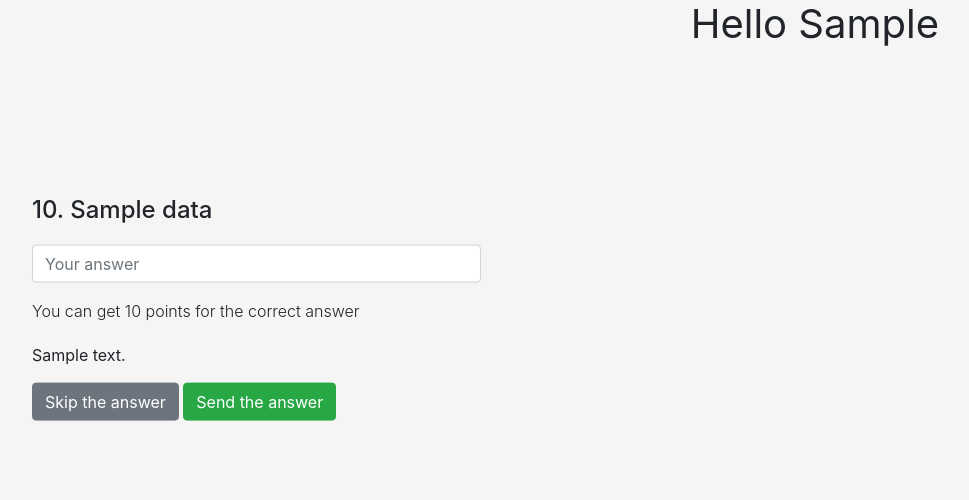
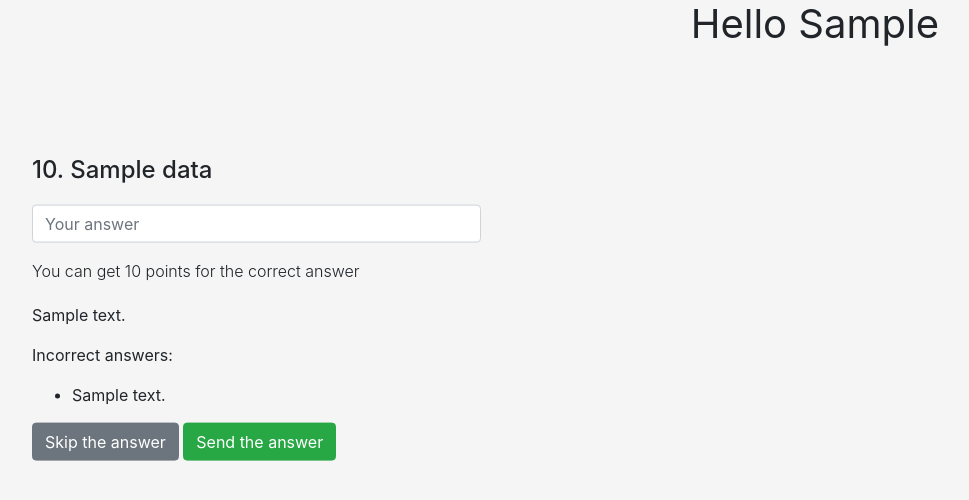
Before and after one commit to Code-Institute-Submissions/guessing-game-1, a Flask app: template templates/questions.html in a window 1280 px wide. Shown: the top 500 px of the page, without its empty margins (256-1225 px from the left). Run offline with Flask 2, Linux system fonts and the light colour scheme; the template is opened without the code that fills it: most values are stand-ins (such as "Sample title", 1, 10 or a date in 2020); some libraries are stand-ins or nearby versions.

Commit message:
Append list of wrong questions. Each question starts from empty list

```diff
--- a/run.py
+++ b/run.py
@@ -18,6 +18,9 @@ class counter:
     step = 0
     points_per_q = 10
     total_points = 0
+
+class answers:
+    wrong_answers = []
 
 
 @app.route('/', methods=['GET', 'POST'])
@@ -63,6 +66,7 @@ def questions(username):
         if request.form.get("Skip question"):
             counter.attempts = 0
             counter.points_per_q = 10
+            answers.wrong_answers = []
             if counter.step < 4:
                 counter.step += 1
                 return render_template('questions.html', username = username, data = data[counter.step], step = counter.step, q_points = counter.points_per_q)
@@ -81,6 +85,7 @@ def questions(username):
         if correct_answer(data):
             counter.total_points += counter.points_per_q
             counter.points_per_q = 10
+            answers.wrong_answers = []
 
             if counter.step < 4:
                 counter.attempts = 0
@@ -96,11 +101,14 @@ def questions(username):
 
         # Action when wrong answer
         else:
+            answers.wrong_answers.append(request.form['answer'])
             counter.attempts += 1
             if counter.attempts < 5:
                 flash("Wrong answer! Try again")
                 counter.points_per_q -= 2
-                return render_template('questions.html', username = username, data = data[counter.step], step = counter.step, q_points = counter.points_per_q)
+                return render_template('questions.html', username = username, data = data[counter.step],
+                                        step = counter.step, q_points = counter.points_per_q,
+                                        wrong_answers=answers.wrong_answers)
             else:
                 counter.points_per_q = 10
                 if counter.step < 4:
--- a/templates/questions.html
+++ b/templates/questions.html
@@ -19,6 +19,15 @@
 
             <p>{{ data.answer }}</p>
 
+            {% if wrong_answers | length != 0 %}
+            <p>Incorrect answers:</p>
+            <ul>
+                {% for answer in wrong_answers %}
+                <li>{{ answer }}</li>
+                {% endfor %}
+            </ul>
+            {% endif %}
+
             <button class="btn btn-secondary mb-2" type="submit" name="Skip question" id="skip" value="Skip question">Skip the answer</button>
             <button class="btn btn-success mb-2" type="submit" id="submit-btn">Send the answer</button>
         </form>
```
